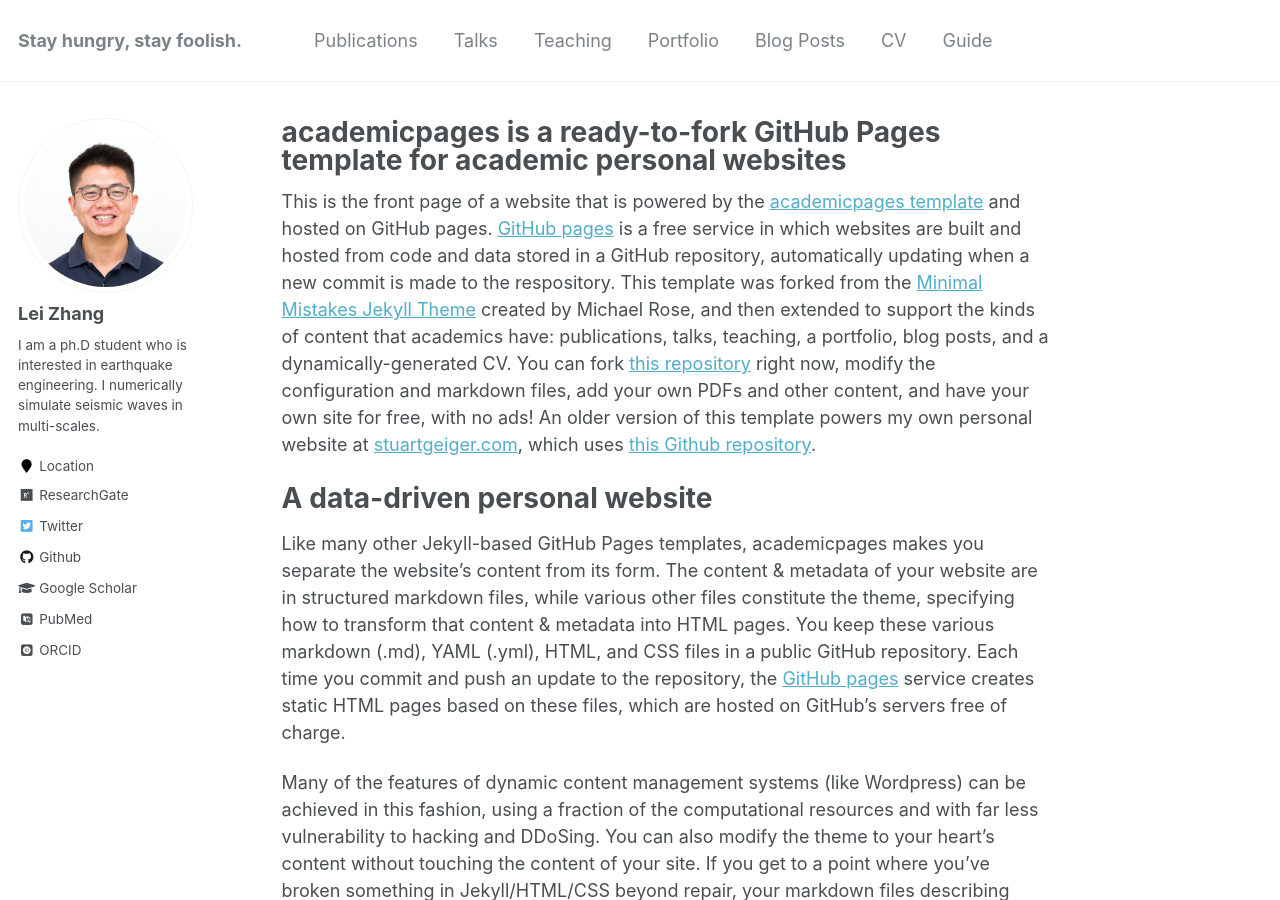
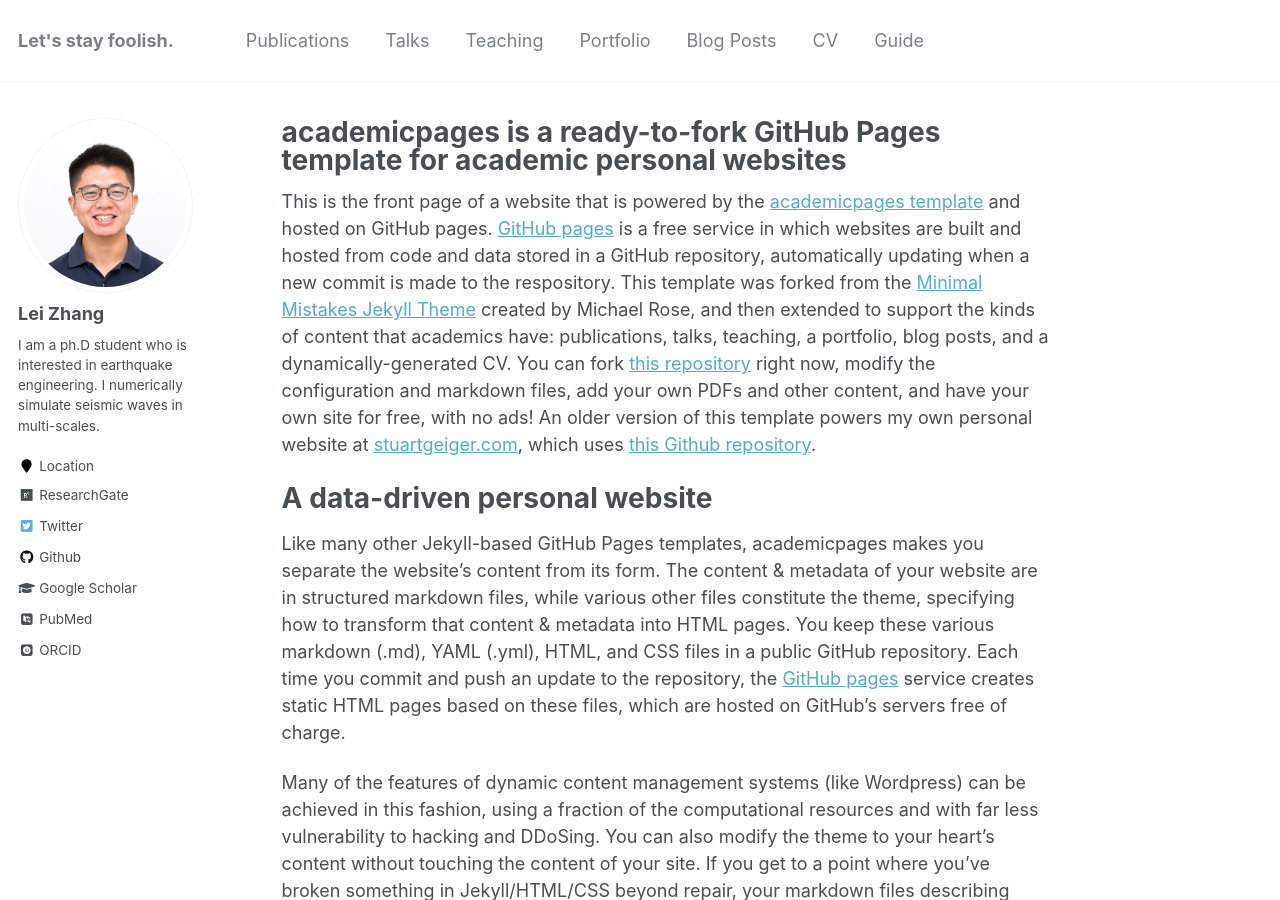
Before and after one commit to zhanglei911/zhanglei911.github.io, a Jekyll site: the page built from _pages/about.md, in a window 1280 px wide and 900 px high. Built offline with Jekyll 4.4.1, drawn with Linux system fonts in a browser that asks for light colours; some web fonts are replaced.

Commit message:
Update _config.yml

```diff
--- a/_config.yml
+++ b/_config.yml
@@ -7,7 +7,7 @@
 
 # Site Settings
 locale                   : "en-US"
-title                    : "Stay hungry, stay foolish."
+title                    : "Let's stay foolish."
 title_separator          : "-"
 name                     : &name "Lei Zhang"
 description              : &description "Ph.D student"
```
